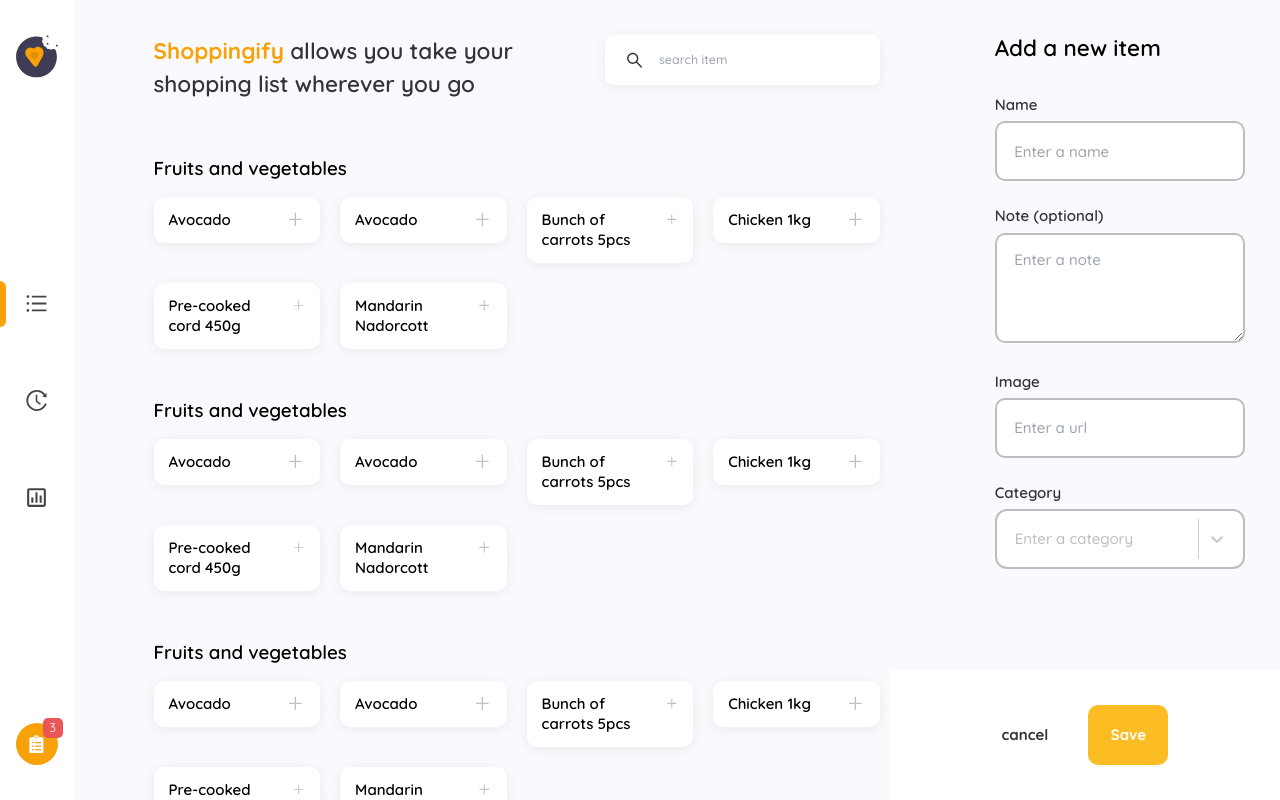
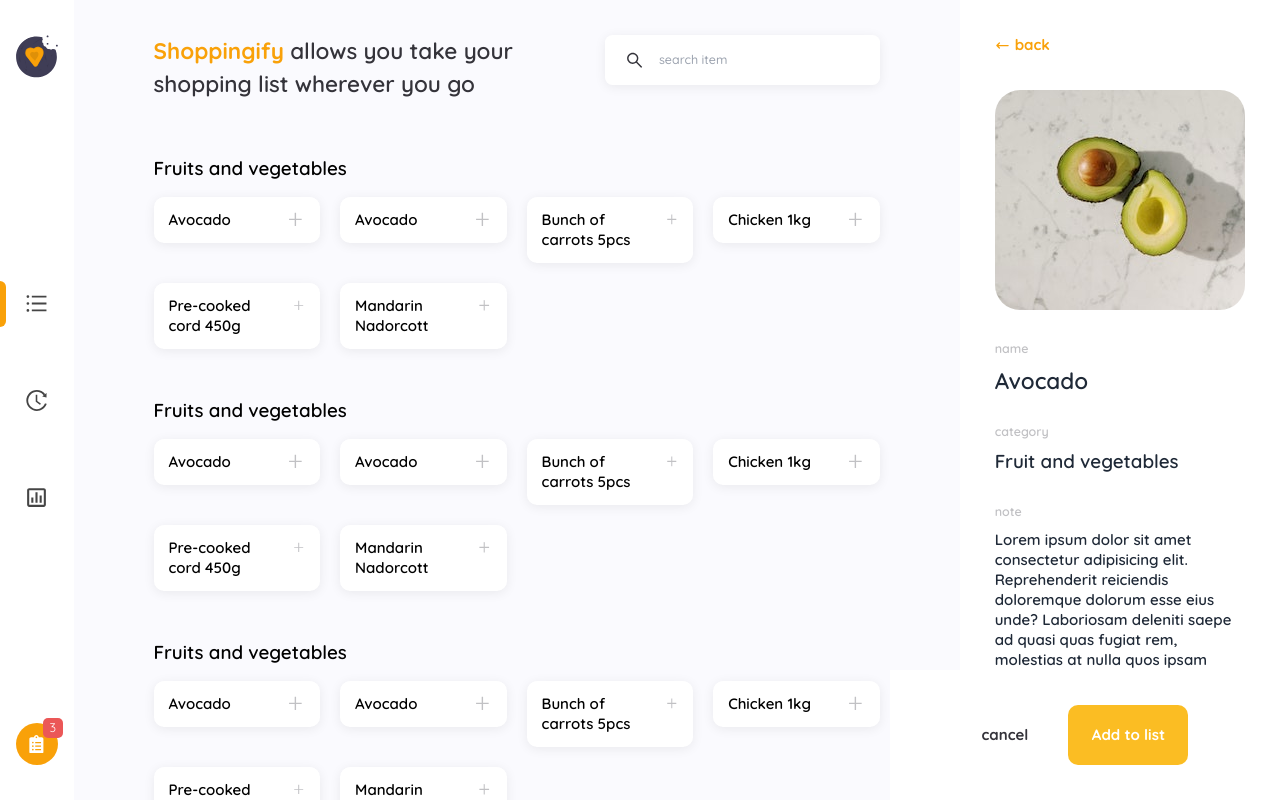
Before and after one commit to spectrecoder/Shopify, a Next.js app: page / in a window 1280 px wide. Built offline with nearby package versions, Linux system fonts and the light colour scheme.

Commit message:
Done with details component. Next is history page.

```diff
--- a/src/components/layouts/AddItem.tsx
+++ b/src/components/layouts/AddItem.tsx
@@ -53,9 +53,7 @@
 
       <div className="fixed bottom-0 right-0 w-[39rem] h-52 flex items-center justify-center bg-white">
         <div className="flex items-center justify-center gap-x-16">
-          <label htmlFor="my-modal-6" className="cancelBtn">
-            cancel
-          </label>
+          <button className="cancelBtn">cancel</button>
           <button className="btn btn-warning w-32 h-24 myBtn">Save</button>
         </div>
       </div>
--- /dev/null
+++ b/src/components/layouts/Details.tsx
@@ -0,0 +1,57 @@
+import Image from "next/image"
+import { HiOutlineArrowNarrowLeft } from "react-icons/hi"
+
+export default function Details() {
+  return (
+    <section className="w-[39rem] h-full bg-white pt-14 px-14 pb-64 overflow-scroll hideScrollbar">
+      <button className="text-main-orange text-2xl flex items-center gap-x-2 font-bold mb-14">
+        <HiOutlineArrowNarrowLeft />
+        back
+      </button>
+
+      <div className="w-full h-[22rem] relative rounded-[2.5rem] overflow-hidden">
+        <Image
+          src="/images/avocado.jpg"
+          alt="avocado"
+          fill
+          style={{ objectFit: "cover" }}
+        />
+      </div>
+
+      <div className="mt-12">
+        <span className="text-xl text-[#C1C1C4] font-semibold block mb-4">
+          name
+        </span>
+        <h1 className="black text-4xl font-semibold">Avocado</h1>
+      </div>
+
+      <div className="mt-12">
+        <span className="text-xl text-[#C1C1C4] font-semibold block mb-4">
+          category
+        </span>
+        <h2 className="black text-3xl font-semibold">Fruit and vegetables</h2>
+      </div>
+
+      <div className="mt-12">
+        <span className="text-xl text-[#C1C1C4] font-semibold block mb-4">
+          note
+        </span>
+        <h2 className="black text-2xl font-semibold leading-8">
+          Lorem ipsum dolor sit amet consectetur adipisicing elit. Reprehenderit
+          reiciendis doloremque dolorum esse eius unde? Laboriosam deleniti
+          saepe ad quasi quas fugiat rem, molestias at nulla quos ipsam
+          accusantium. Eius.
+        </h2>
+      </div>
+
+      <div className="fixed bottom-0 right-0 w-[39rem] h-52 flex items-center justify-center bg-white">
+        <div className="flex items-center justify-center gap-x-16">
+          <button className="cancelBtn">cancel</button>
+          <button className="btn btn-warning w-48 h-24 myBtn">
+            Add to list
+          </button>
+        </div>
+      </div>
+    </section>
+  )
+}
--- a/src/pages/index.tsx
+++ b/src/pages/index.tsx
@@ -2,6 +2,7 @@
 import Items from "../components/itemPage/Items"
 import ActiveList from "../components/layouts/ActiveList"
 import AddItem from "../components/layouts/AddItem"
+import Details from "../components/layouts/Details"
 import MyModal from "../components/layouts/MyModal"
 import Sidebar from "../components/layouts/Sidebar"
 
@@ -19,7 +20,8 @@
       <Sidebar />
       <Items />
       {/* <ActiveList /> */}
-      <AddItem />
+      {/* <AddItem /> */}
+      <Details />
     </main>
   )
 }
```
Also changed, not shown: public/images/avocado.jpg (added).
